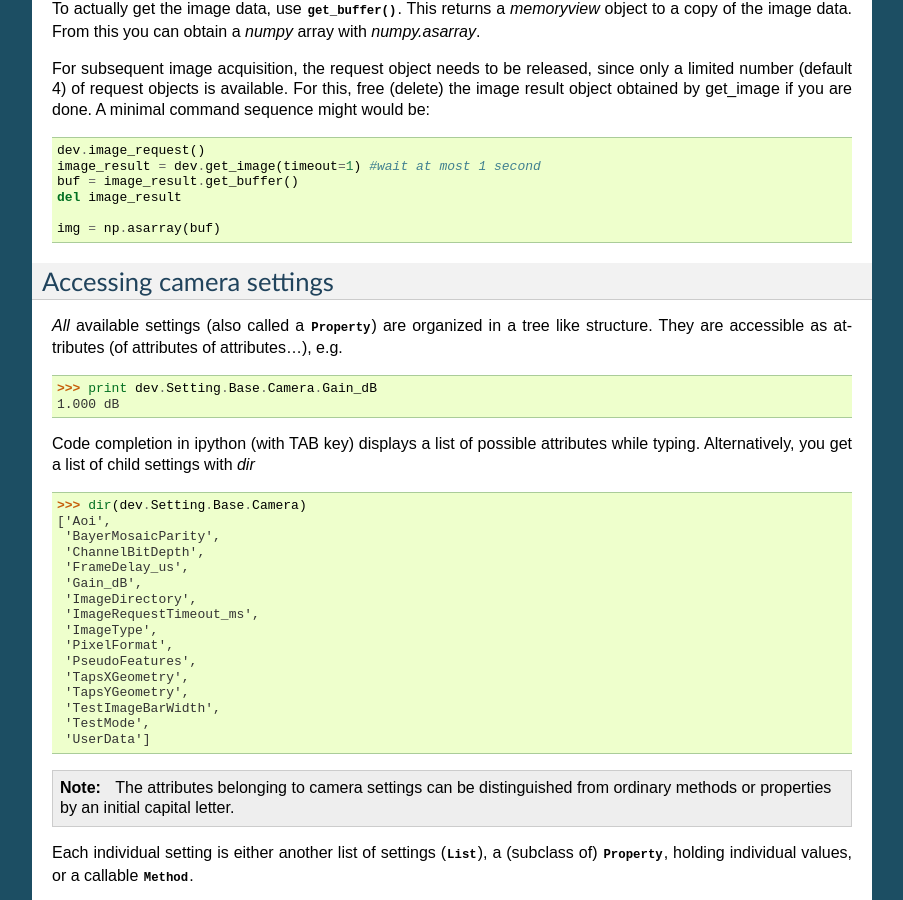
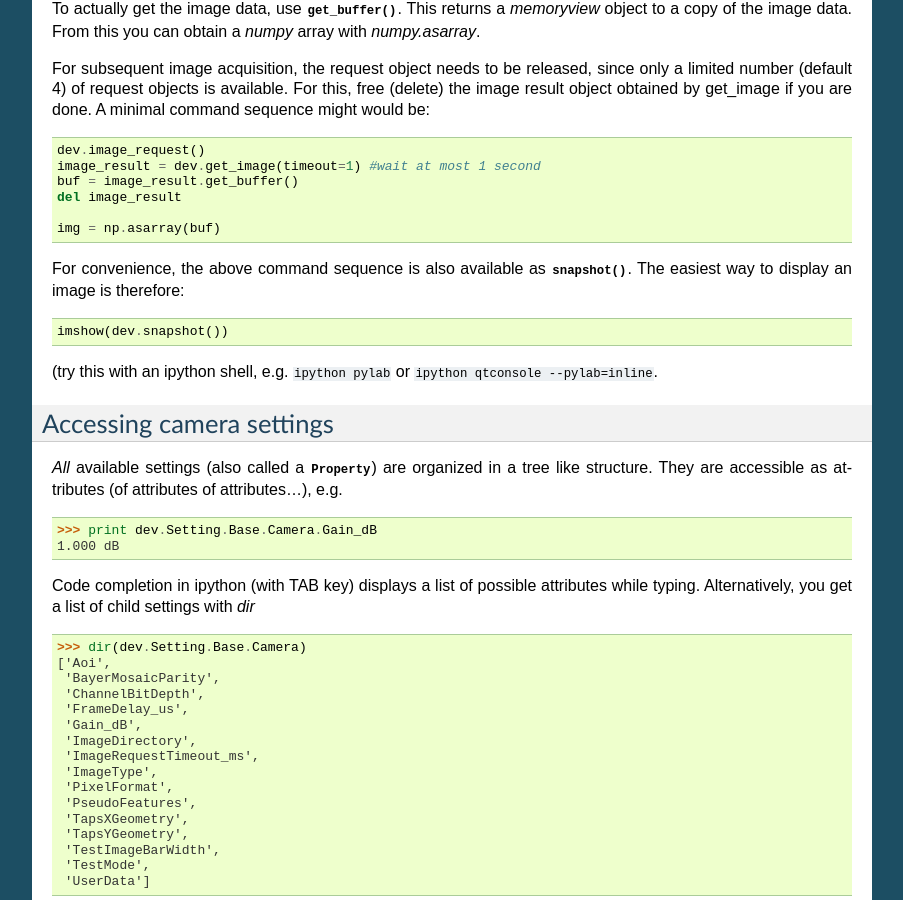
Before and after one commit to geggo/MVacquire, a Sphinx documentation site: the page built from docs/tutorial.rst, in a window 1280 px wide and 900 px high, scrolled down 941 px. Shown: the whole window, without its empty margins (198-1101 px from the left). Built offline with Sphinx 7.4.7, drawn with Linux system fonts in a browser that asks for light colours.

Commit message:
return 2d image for mono, added snapshot method (for convenience), updated docs

```diff
--- a/docs/tutorial.rst
+++ b/docs/tutorial.rst
@@ -75,6 +75,15 @@ by get_image if you are done. A minimal command sequence might would be:
    del image_result
 
    img = np.asarray(buf)
+
+For convenience, the above command sequence is also available as
+:py:meth:`~mv.Device.snapshot()`. The easiest way to display an image
+is therefore::
+
+   imshow(dev.snapshot())
+
+(try this with an ipython shell, e.g. ``ipython pylab`` or ``ipython
+qtconsole --pylab=inline``.
 
 
 Accessing camera settings
```
Also changed, not shown: 1 other file.
